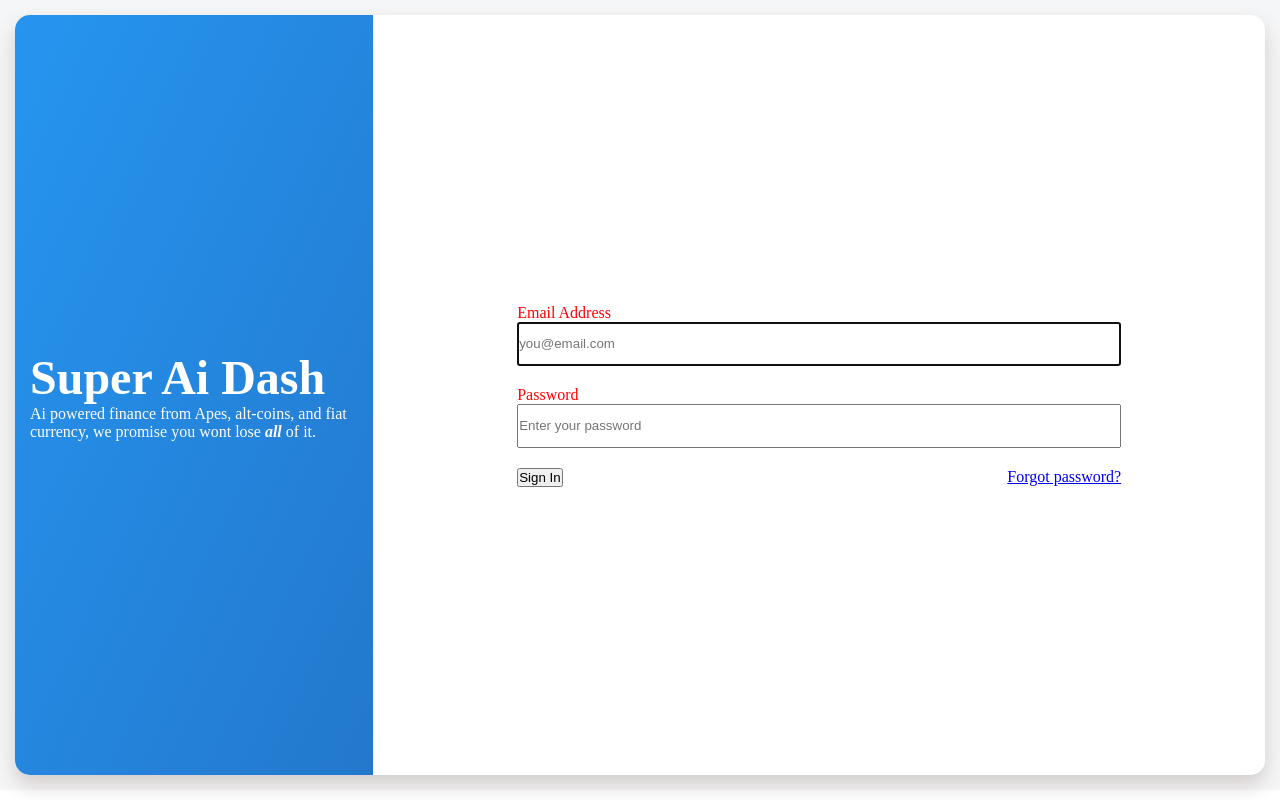
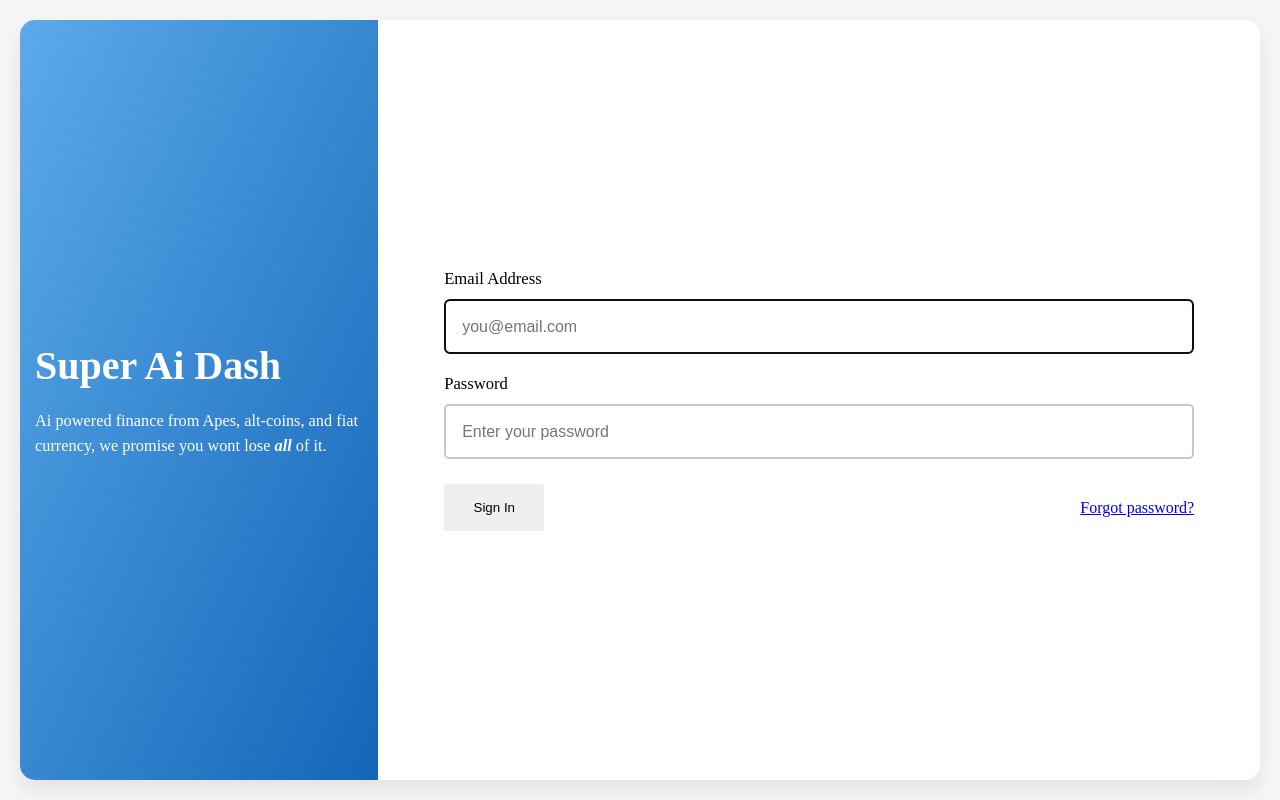
Before and after one commit to y3s1n/lab5-css-foundations, a plain HTML site: page docs/index.html in a window 1280 px wide. Drawn offline with Linux system fonts and the light colour scheme; a web font is replaced by a local one.

Commit message:
Fixed form label  sizing, coloring, and spacing

```diff
--- a/docs/styles.css
+++ b/docs/styles.css
@@ -26,7 +26,7 @@ html {
     box-sizing: border-box;
 
     overflow: hidden;
-    box-shadow: 0 10px 20px rgb(211, 205, 205);
+    box-shadow: 0 10px 20px rgb(230, 225, 225);
 
     display: grid;
     grid-template-columns:  clamp(250px, 28vw, 410px) 1fr;
@@ -38,19 +38,16 @@ html {
 
 .outter-box {
     background-color: var(--secondary-color);
-    padding: 15px;
+    padding: 20px;
 
 }
 
 .left-col {
 
-    background: linear-gradient(to bottom right, #2695f0, #2378cc);
+    background: linear-gradient(to bottom right, #5caaea, #1366b8);
     padding: 15px;
     display: flex;
     align-items: center;
-
-
-
 
 }
 
@@ -70,12 +67,15 @@ html {
 #login-info {
     p {
         color: var(--login-info-text);
-        font-size: 1rem;
+        font-size: 1.02rem;
+        line-height: 1.5;
     }
 
     h1{
     color: var(--login-info-text);
-    font-size: 3.0rem;
+    font-size: 2.5rem;
+    margin-bottom: 20px;
+    padding-right: 20px;
 
 
 }
@@ -89,27 +89,51 @@ form {
 }
 
 #login-form input {
+    box-sizing: border-box;
+    border-radius: 5px;
+    padding: 1em;
+    font-size: 1em;
     display: flex;
+    flex-grow: 1;
+    width: min(750px);
+    height: 55px;
+    transition: 150ms ease;
+    border: 2px solid rgb(200, 200, 200);
+}
 
-    width: min(600px);
-    height: 40px;
+#login-form input:hover {
+    border-color: rgb(98, 98, 98);
 
 }
 
+#login-form input:focus {
+    border-color: var(--login-form-text);
+}
+
+
+
 #login-form label {
+    margin-bottom: 10px;
     display: flex;
+    color: var(--login-form-text);
+    font-size: 1.04em;
+    font-weight: 500;
 
-    color: red;
 
 }
 
 #login-form password-recovery{
+    margin-top: 20px;
     float: right;
     white-space: nowrap;
 
 }
 
 #login-form button {
-    float: left;
+    margin-top: 5px;
+    border: none;
+    border-radius: 3px;
+    padding: 1.2em 2.2em;
+
 
 }
```
